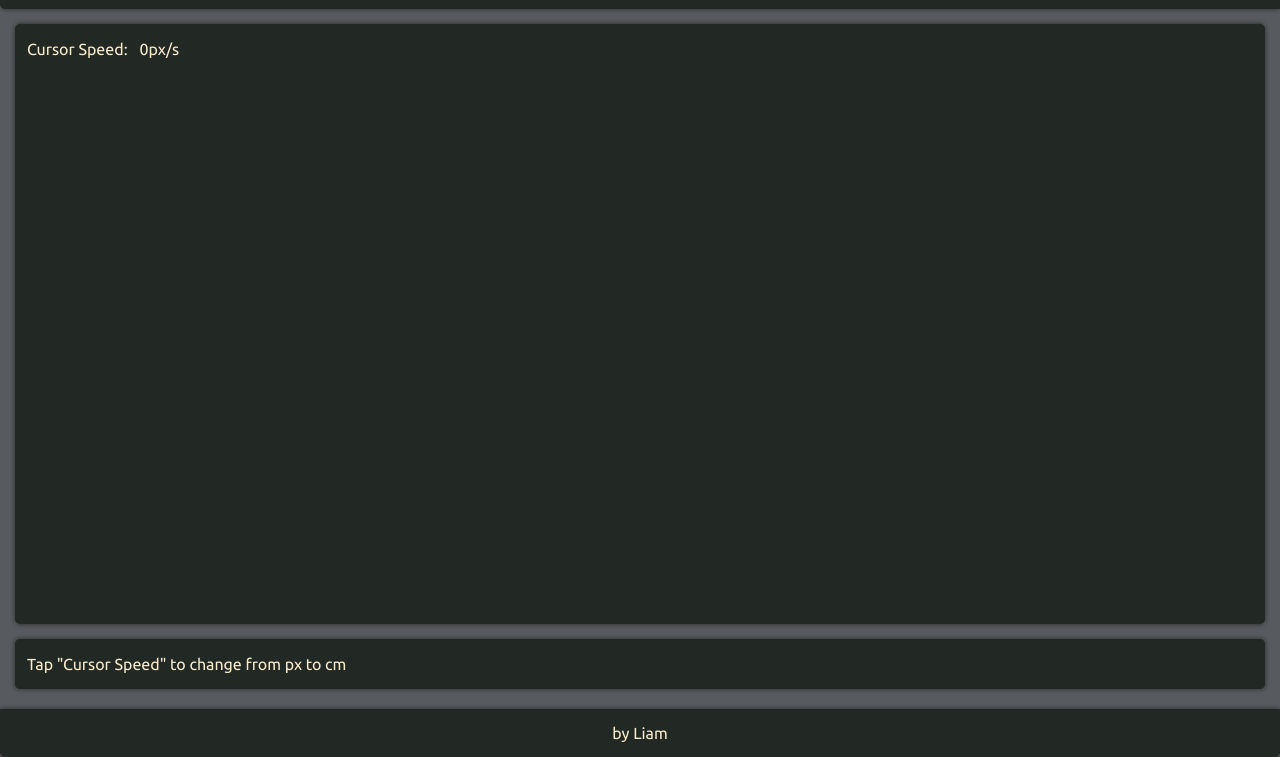
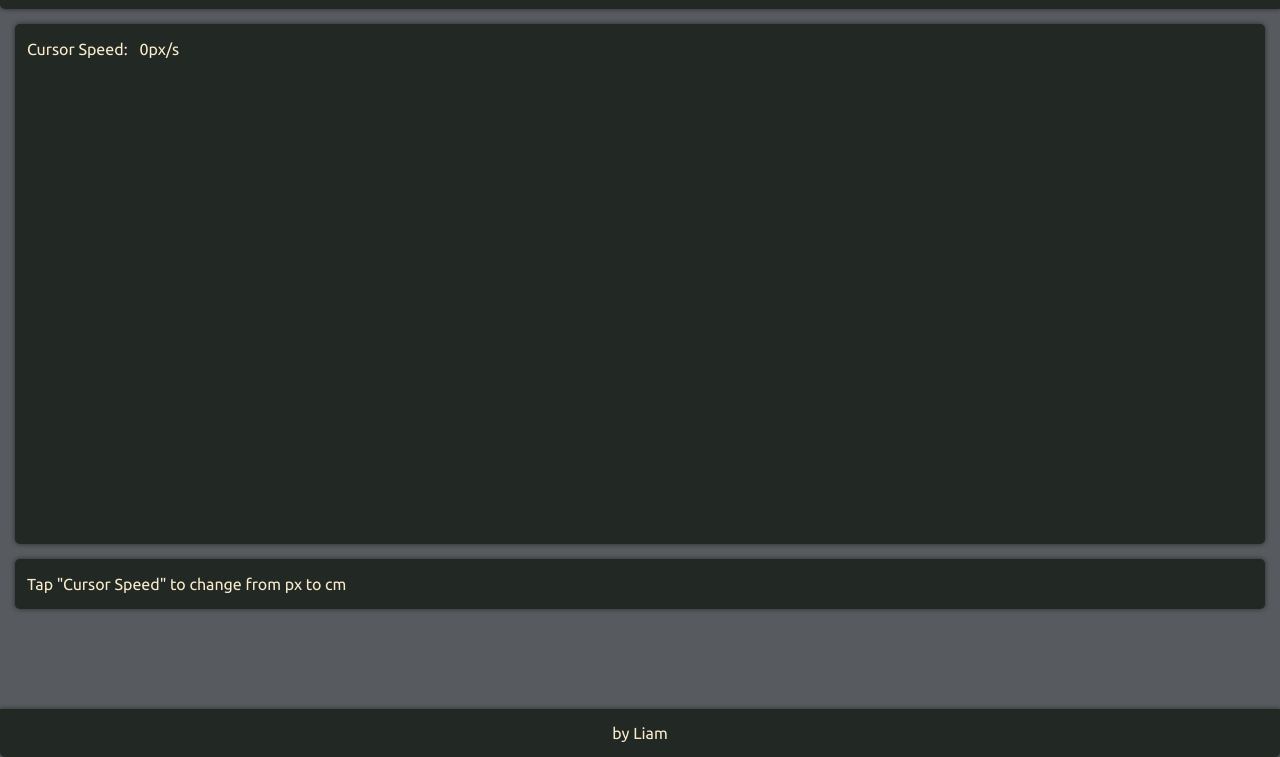
Before and after one commit to Liamlol1919/Html-Mouse-Cursor-Speed, a plain HTML site: page index.html in a window 1280 px wide. Shown: the part 43-800 px from the top of the page. Drawn offline with Linux system fonts and the light colour scheme.

Commit message:
Update style.css

```diff
--- a/style.css
+++ b/style.css
@@ -36,7 +36,7 @@ body {
 #game1, #box3 {
   margin: 15px;
   box-shadow: 0 0 5px #00000088;
-  height: calc(100vh - 200px);
+  height: calc(100vh - 280px);
   display: flex;
   background-color: #222823;
   border-radius: 5px;
```
